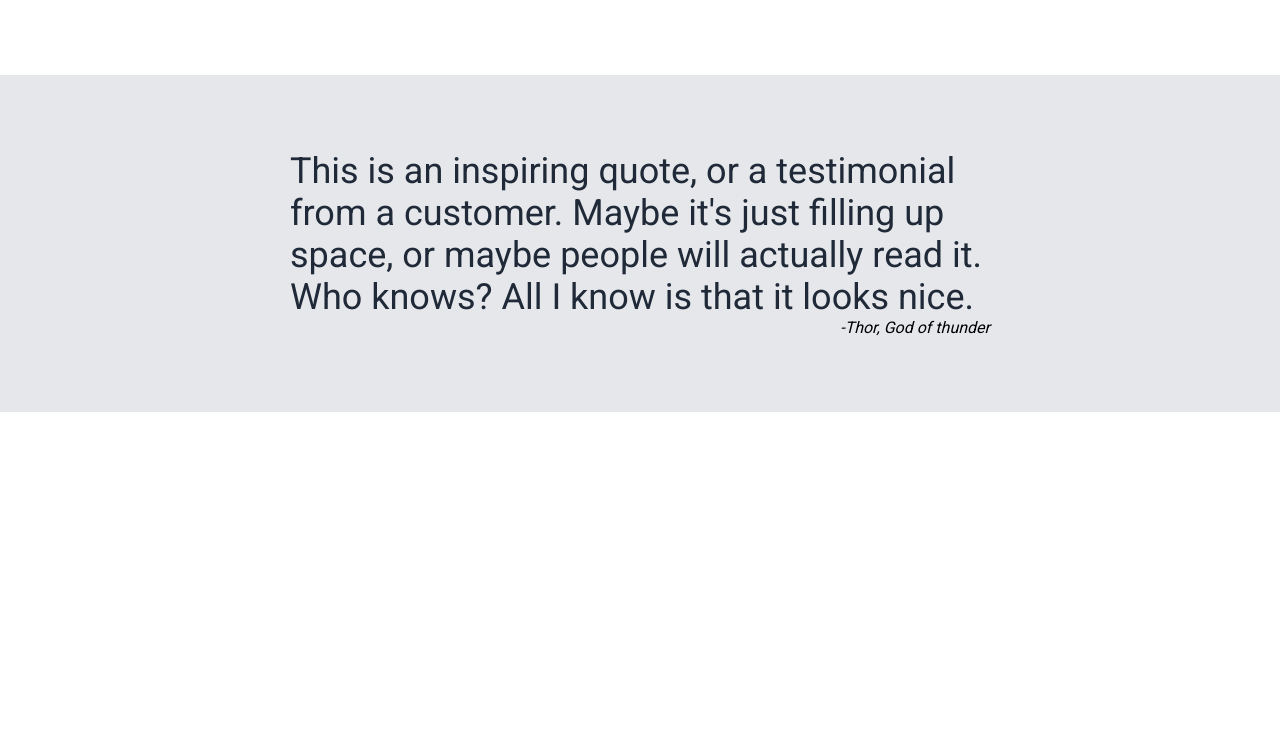
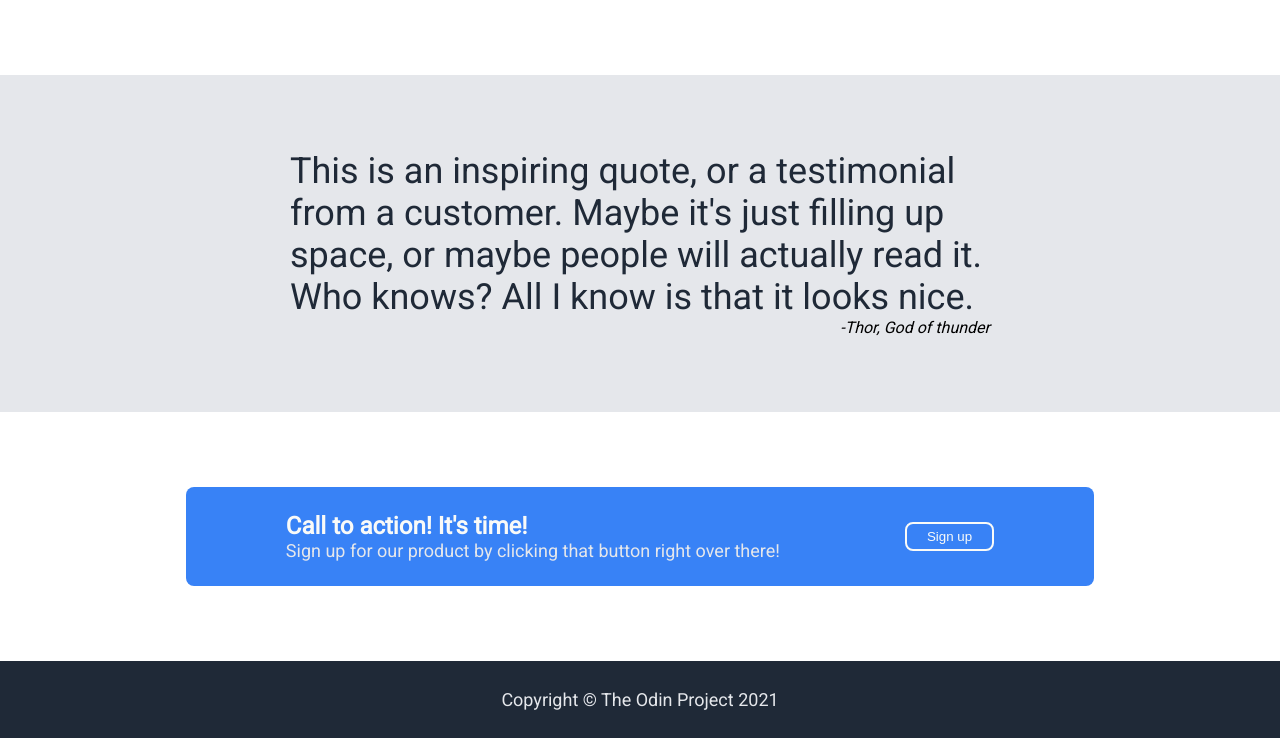
Before and after one commit to rose-the-Lexicon/landing-page, a plain HTML site: page index.html in a window 1280 px wide. Shown: the part 824-1562 px from the top of the page. Before the commit the page ends 1236 px from the top, so only its background shows below. Drawn offline with Linux system fonts and the light colour scheme.

Commit message:
Finished call to action and footer

```diff
--- a/css/style.css
+++ b/css/style.css
@@ -31,6 +31,10 @@ button {
     background-color: #3882f6;
     padding: 5px 20px;
     border-radius: 8px;
+    color: #F9FAF8;
+}
+
+.button-top {
     border: 0;
 }
 
@@ -131,3 +135,41 @@ a {
     justify-content: flex-end;
 }
 /* flexbox quote-body */
+
+.text-action, .text-action-sec {
+    margin: 0;
+}
+
+.text-action {
+    font-size: 24px;
+    font-weight: bold;
+}
+
+#border-button {
+    border: 2px solid #F9FAF8;
+    margin: auto;
+}
+
+.footer {
+    text-align: center;
+    background-color: #1F2937;
+    padding: 10px;
+}
+
+.call-signup {
+    background-color: #3882f6;
+    color: #F9FAF8;
+    max-width: 1000px;
+    border-radius: 8px;
+    display: flex;
+    justify-content: space-between;
+    padding: 25px 100px;
+    gap: 125px;
+}
+
+.call-action {
+    display: flex;
+    justify-content: center;
+    align-items: center;
+    padding: 75px;
+}
--- a/index.html
+++ b/index.html
@@ -35,7 +35,7 @@
                     This website has some subtext that goes here under the main title.
                     It's a smaller font and the color is lower contrast
                 </p>
-                <button>Sign up</button>
+                <button class="button-top">Sign up</button>
             </div>
             <img src="/images/tim-promwanna-G_9wzs0LrDg-unsplash.jpg" alt="Birds flying high in the cloudless sky"
             id="main-img">
@@ -75,5 +75,26 @@
             </cite>
         </div>
     </div>
+
+    <div class="call-action">
+        <div class="call-signup">
+            <div class="call-text">
+                <h1 class="text-action">
+                    Call to action! It's time!
+                </h1>
+                <p class="text-action-sec">
+                    Sign up for our product by clicking that button
+                    right over there!
+                </p>
+            </div>
+            <button id="border-button">Sign up</button>
+        </div>
+    </div>
+
+    <div class="footer">
+        <p>
+            Copyright © The Odin Project 2021
+        </p>
+    </div>
 </body>
 </html>
```
